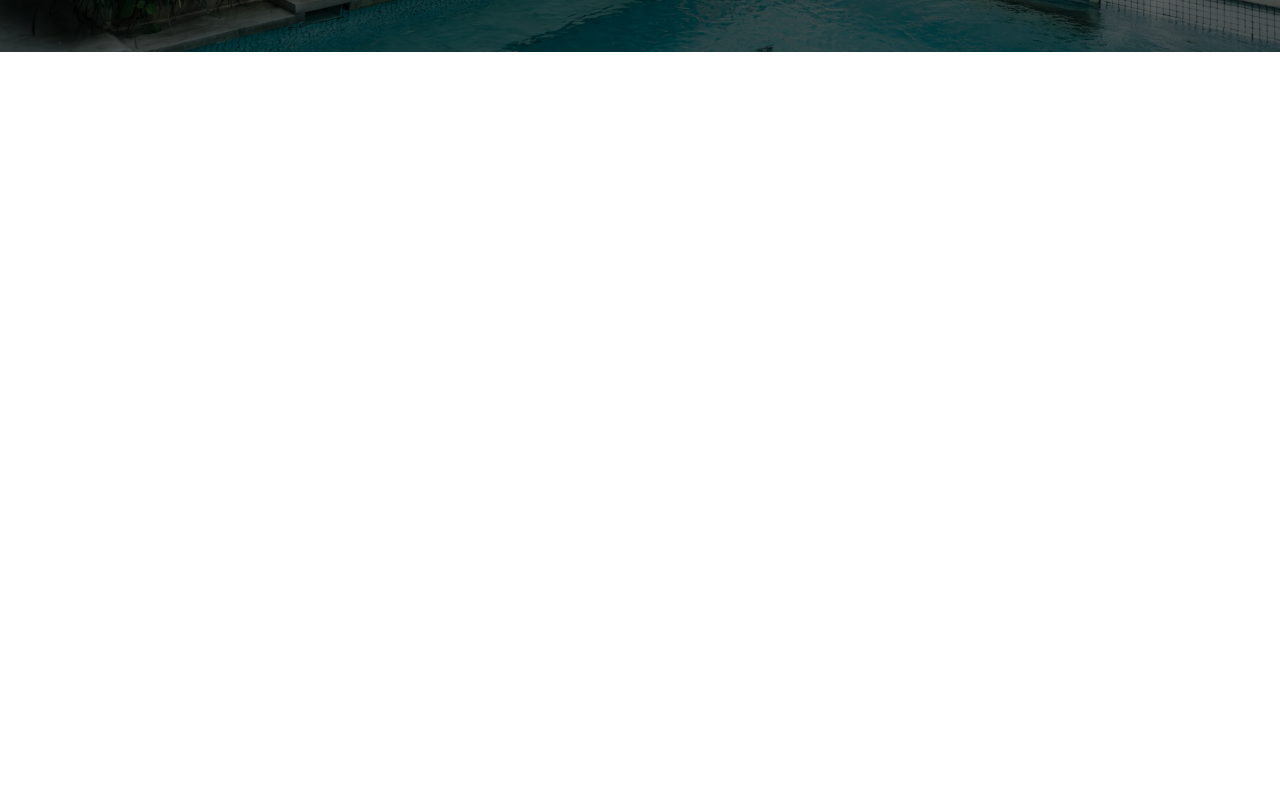
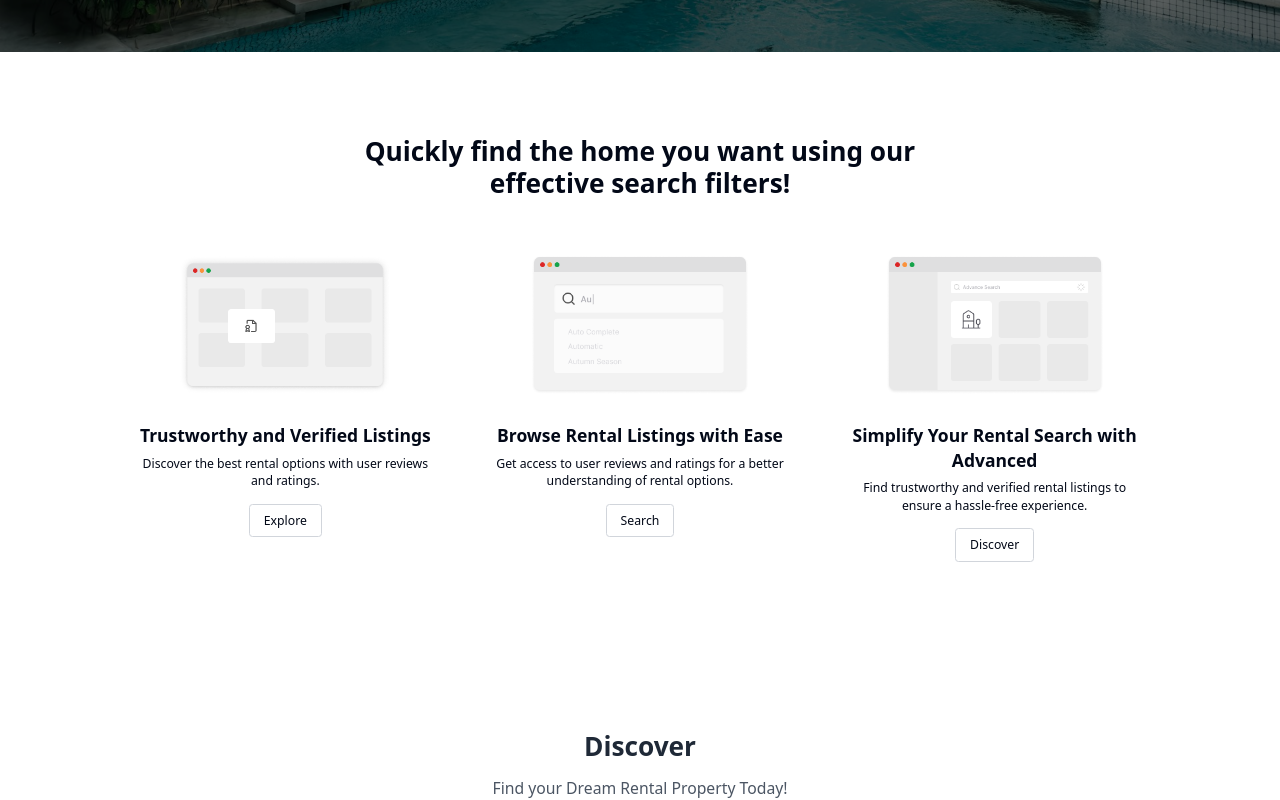
Before and after one commit to kanhaiya3152/PropIntel, a Next.js app in the folder client/: page /landing in a window 1280 px wide. Shown: the part 800-1600 px from the top of the page. Before the commit the page ends 852 px from the top, so only its background shows below. Built offline with nearby package versions, Linux system fonts and the light colour scheme; no server answers.

Commit message:
fixed the layout

```diff
--- a/client/package.json
+++ b/client/package.json
@@ -9,6 +9,9 @@
     "lint": "eslint"
   },
   "dependencies": {
+    "@fortawesome/fontawesome-svg-core": "^7.2.0",
+    "@fortawesome/free-brands-svg-icons": "^7.2.0",
+    "@fortawesome/react-fontawesome": "^3.2.0",
     "@hookform/resolvers": "^5.2.2",
     "@reduxjs/toolkit": "^2.11.2",
     "class-variance-authority": "^0.7.1",
--- a/client/src/app/(nondashboard)/landing/FeatureSection.tsx
+++ b/client/src/app/(nondashboard)/landing/FeatureSection.tsx
@@ -0,0 +1,106 @@
+"use client";
+
+import React from "react";
+import { motion } from "framer-motion";
+import Image from "next/image";
+import Link from "next/link";
+
+const containerVariants = {
+  hidden: { opacity: 0, y: 50 },
+  visible: {
+    opacity: 1,
+    y: 0,
+    transition: {
+      duration: 0.5,
+      staggerChildren: 0.2,
+    },
+  },
+};
+
+const itemVariants = {
+  hidden: { opacity: 0, y: 20 },
+  visible: { opacity: 1, y: 0 },
+};
+
+const FeaturesSection = () => {
+  return (
+    <motion.div
+      initial="hidden"
+      whileInView="visible"
+      viewport={{ once: true }}
+      variants={containerVariants}
+      className="py-24 px-6 sm:px-8 lg:px-12 xl:px-16 bg-white"
+    >
+      <div className="max-w-4xl xl:max-w-6xl mx-auto">
+        <motion.h2
+          variants={itemVariants}
+          className="text-3xl font-bold text-center mb-12 w-full sm:w-2/3 mx-auto"
+        >
+          Quickly find the home you want using our effective search filters!
+        </motion.h2>
+        <div className="grid grid-cols-1 md:grid-cols-3 gap-8 lg:gap-12 xl:gap-16">
+          {[0, 1, 2].map((index) => (
+            <motion.div key={index} variants={itemVariants}>
+              <FeatureCard
+                imageSrc={`/landing-search${3 - index}.png`}
+                title={
+                  [
+                    "Trustworthy and Verified Listings",
+                    "Browse Rental Listings with Ease",
+                    "Simplify Your Rental Search with Advanced",
+                  ][index]
+                }
+                description={
+                  [
+                    "Discover the best rental options with user reviews and ratings.",
+                    "Get access to user reviews and ratings for a better understanding of rental options.",
+                    "Find trustworthy and verified rental listings to ensure a hassle-free experience.",
+                  ][index]
+                }
+                linkText={["Explore", "Search", "Discover"][index]}
+                linkHref={["/explore", "/search", "/discover"][index]}
+              />
+            </motion.div>
+          ))}
+        </div>
+      </div>
+    </motion.div>
+  );
+};
+
+const FeatureCard = ({
+  imageSrc,
+  title,
+  description,
+  linkText,
+  linkHref,
+}: {
+  imageSrc: string;
+  title: string;
+  description: string;
+  linkText: string;
+  linkHref: string;
+}) => (
+  <div className="text-center">
+    <div className="p-4 rounded-lg mb-4 flex items-center justify-center h-48">
+      <Image
+        src={imageSrc}
+        width={400}
+        height={400}
+        className="w-full h-full object-contain"
+        alt={title}
+      />
+    </div>
+    <h3 className="text-xl font-semibold mb-2">{title}</h3>
+    <p className="mb-4">{description}</p>
+    <Link
+      href={linkHref}
+      className="inline-block border border-gray-300 rounded px-4 py-2 hover:bg-gray-100"
+      scroll={false}
+    >
+      {linkText}
+    </Link>
+  </div>
+);
+
+export default FeaturesSection;
--- a/client/src/app/(nondashboard)/landing/page.tsx
+++ b/client/src/app/(nondashboard)/landing/page.tsx
@@ -1,10 +1,18 @@
 import React from 'react'
 import HeroSection from './HeroSection';
+import FeaturesSection from './FeatureSection';
+import DiscoverSection from './DiscoverSection';
+import CallToActionSection from './CallToActionSection';
+import FooterSection from './FooterSection';
 
 const Landing = () => {
   return (
     <div>
         <HeroSection/>
+        <FeaturesSection/>
+        <DiscoverSection/>
+        <CallToActionSection/>
+        <FooterSection/>
     </div>
   )
 }
```
Also changed, not shown: client/src/lib/constants.ts (line endings or trailing spaces), 1 other file (tests, documents, lock files or other folders).
